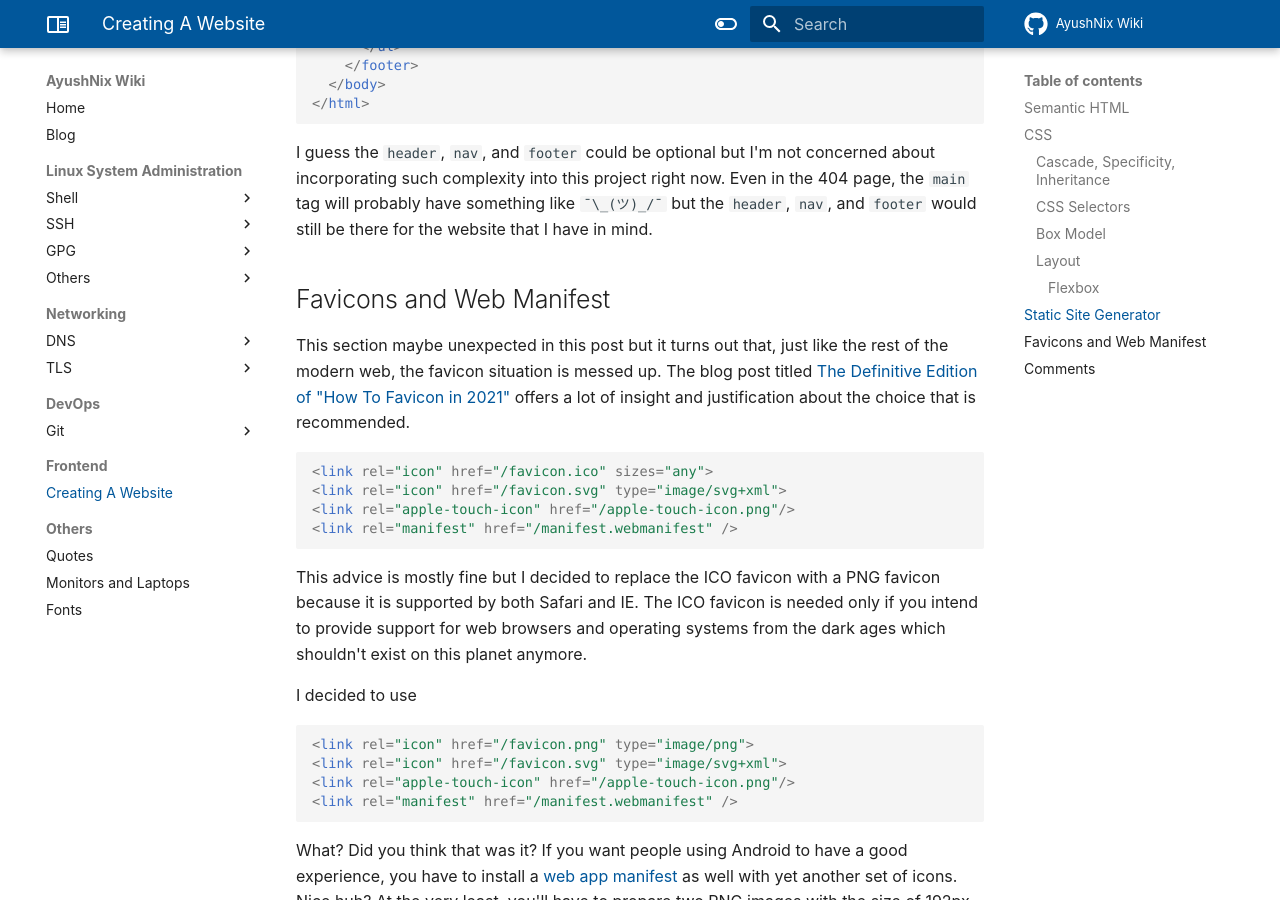
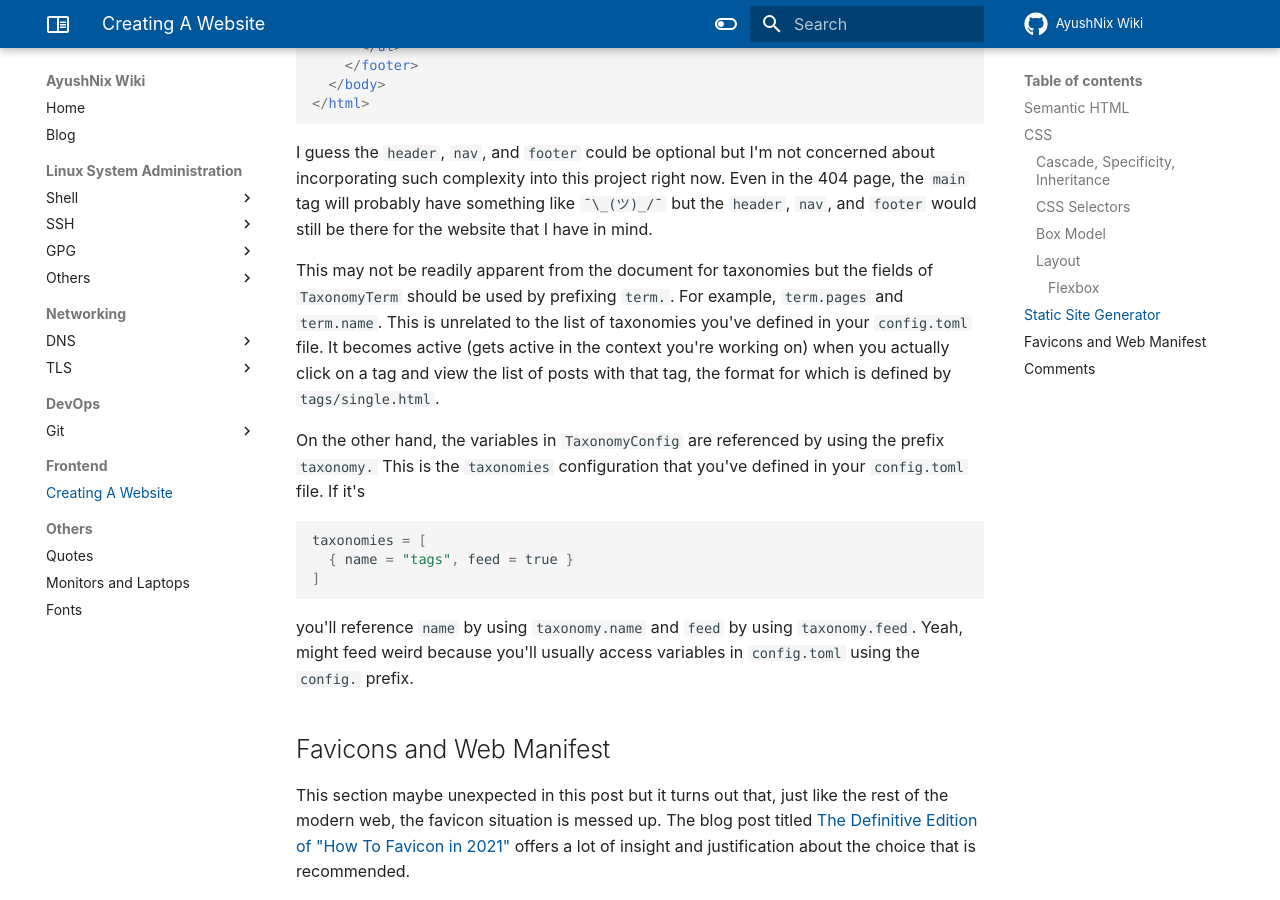
Before and after one commit to ayushnix/wiki, an MkDocs documentation site: the page built from docs/frontend/creating-a-website.md, in a window 1280 px wide and 900 px high, scrolled down 11567 px. Built offline with MkDocs 1.6.1 and Material for MkDocs 9.7.7, drawn with Linux system fonts in a browser that asks for light colours; comment, search, counter and statistics services are not loaded.

Commit message:
add content about using taxonomies in zola

````diff
--- a/docs/frontend/creating-a-website.md
+++ b/docs/frontend/creating-a-website.md
@@ -513,6 +513,24 @@ incorporating such complexity into this project right now. Even in the 404 page,
 probably have something like `¯\_(ツ)_/¯` but the `header`, `nav`, and `footer` would still be there
 for the website that I have in mind.
 
+This may not be readily apparent from the document for taxonomies but the fields of `TaxonomyTerm`
+should be used by prefixing `term.`. For example, `term.pages` and `term.name`. This is unrelated to
+the list of taxonomies you've defined in your `config.toml` file. It becomes active (gets active in
+the context you're working on) when you actually click on a tag and view the list of posts with that
+tag, the format for which is defined by `tags/single.html`.
+
+On the other hand, the variables in `TaxonomyConfig` are referenced by using the prefix `taxonomy.`
+This is the `taxonomies` configuration that you've defined in your `config.toml` file. If it's
+
+``` toml
+taxonomies = [
+  { name = "tags", feed = true }
+]
+```
+
+you'll reference `name` by using `taxonomy.name` and `feed` by using `taxonomy.feed`. Yeah, might
+feed weird because you'll usually access variables in `config.toml` using the `config.` prefix.
+
 # Favicons and Web Manifest
 
 This section maybe unexpected in this post but it turns out that, just like the rest of the modern
````
